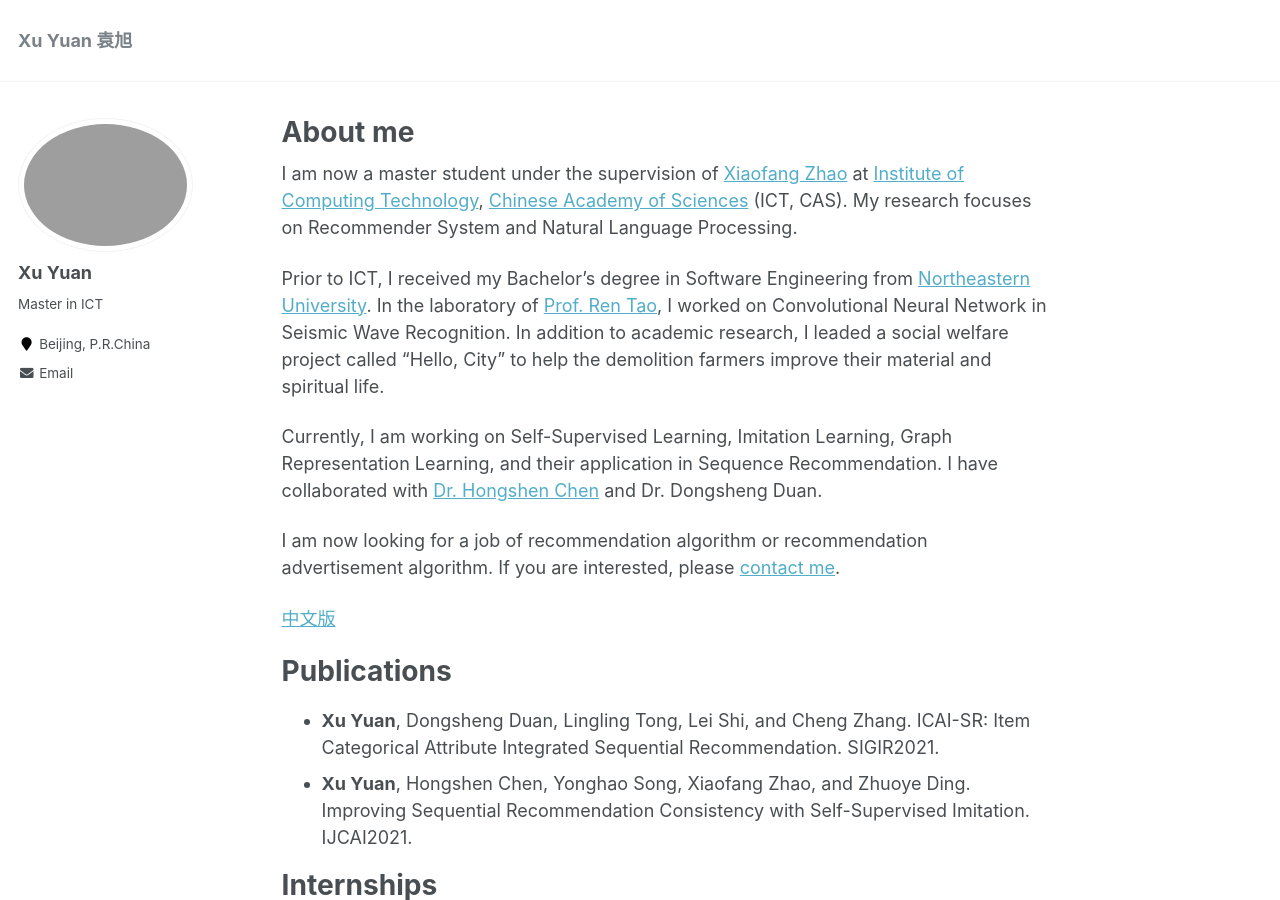
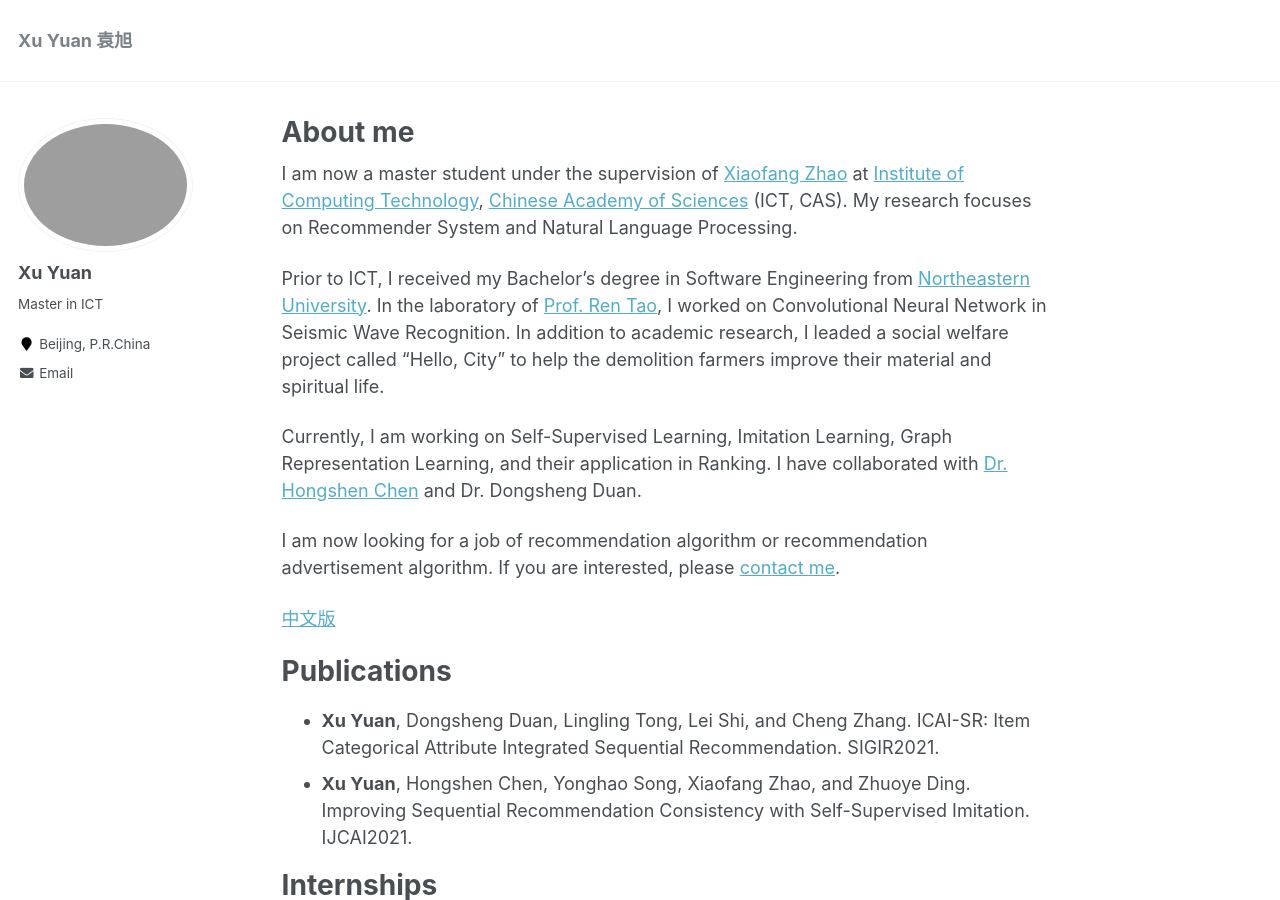
Before and after one commit to yuanninesuns/yuanninesuns.github.io, a Jekyll site: the page built from _pages/about.md, in a window 1280 px wide and 900 px high. Built offline with Jekyll 4.4.1, drawn with Linux system fonts in a browser that asks for light colours.

Commit message:
research field

```diff
--- a/_pages/about.md
+++ b/_pages/about.md
@@ -13,7 +13,7 @@ I am now a master student under the supervision of [Xiaofang Zhao](http://www.ic
 
 Prior to ICT, I received my Bachelor's degree in Software Engineering from [Northeastern University](https://www.neu.edu.cn/). In the laboratory of [Prof. Ren Tao](http://faculty.neu.edu.cn/swc/rent/), I worked on Convolutional Neural Network in Seismic Wave Recognition. In addition to academic research, I leaded a social welfare project called "Hello, City" to help the demolition farmers improve their material and spiritual life.
 
-Currently, I am working on Self-Supervised Learning, Imitation Learning, Graph Representation Learning, and their application in Sequence Recommendation. I have collaborated with [Dr. Hongshen Chen](https://www.chenhongshen.com/) and Dr. Dongsheng Duan.
+Currently, I am working on Self-Supervised Learning, Imitation Learning, Graph Representation Learning, and their application in Ranking. I have collaborated with [Dr. Hongshen Chen](https://www.chenhongshen.com/) and Dr. Dongsheng Duan.
 
 I am now looking for a job of recommendation algorithm or recommendation advertisement algorithm. If you are interested, please <a href="mailto:yuan_xusun@163.com">contact me</a>.
 
```
Also changed, not shown: _pages/about-chi.md (+1 -1 lines).
